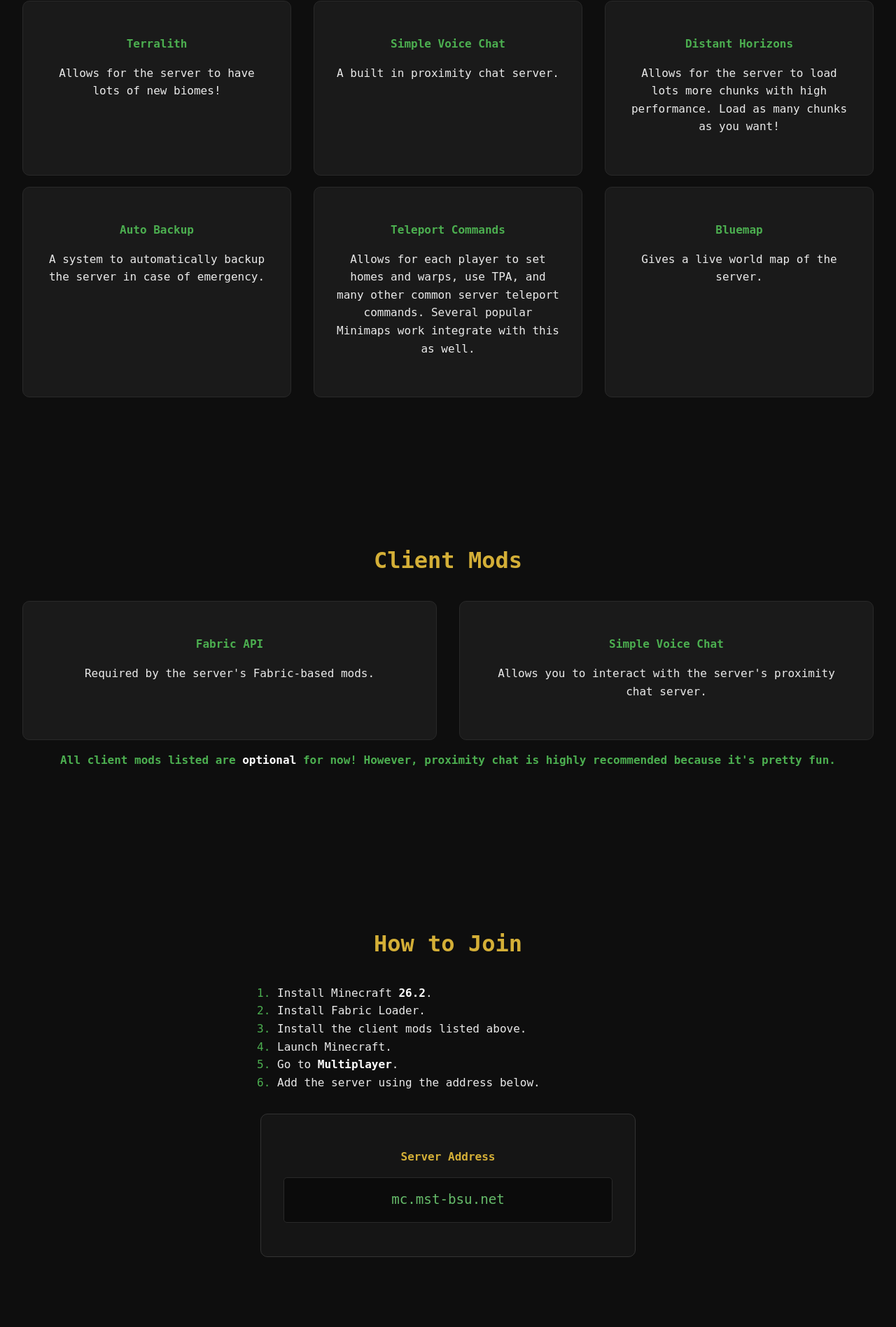
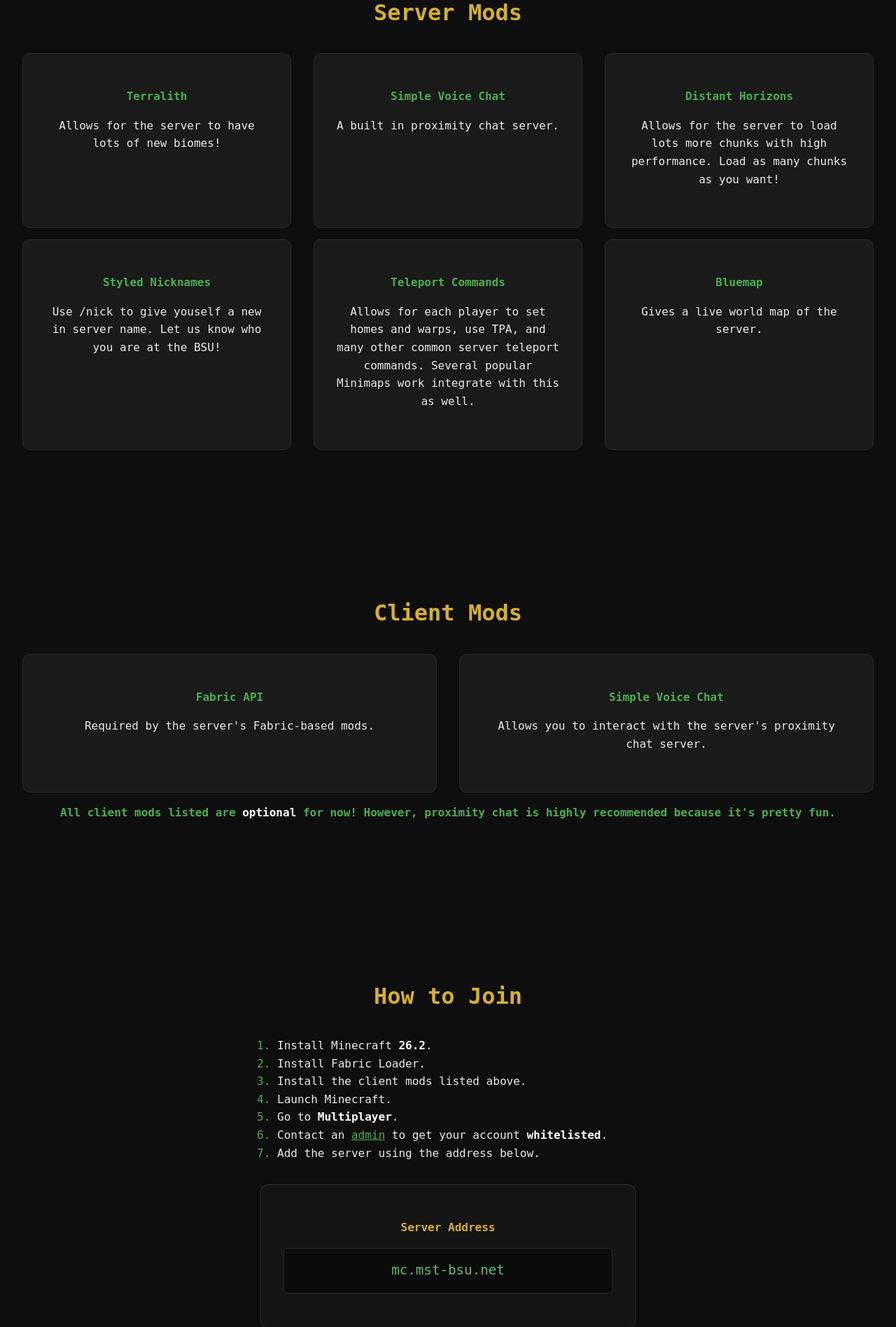
Before and after one commit to Isaac-Stephens/isaacstephens.com, a Flask app: page /bsu_mc in a window 1280 px wide. Shown: the part 3002-4899 px from the top of the page at 70% size. Run offline with Flask 3, Linux system fonts and the light colour scheme.

Commit message:
more updates to bsu_mc page

```diff
--- a/website/templates/bsu_mc.html
+++ b/website/templates/bsu_mc.html
@@ -69,6 +69,10 @@
             and is independently operated and maintained by myself (Isaac Stephens)
             and a few other current students and alumni.
         </p>
+
+        <p>
+            The server is <strong>WHITELIST ONLY</strong>, so you will need to contact on of the admins to join.
+        </p>
         <div class="project-card">
         <h3>
             <strong>Server Admin(s):</strong>
@@ -78,7 +82,7 @@
             <li class="admin-list">CVwiseguy (tech.savvy on Discord, assistant)</li>
         </ol>
         <p>
-            <i>Contact a server admin for any and all server management issues.</i>
+            <i>Contact a server admin to get <strong>whitelisted</strong> and for any and all server management issues.</i>
         </p>
         </div>
 
@@ -197,13 +201,14 @@
             </a>
         </div>
         <div class="projects-grid">
-            <a href="https://modrinth.com/mod/simple-server-backups"
+            <a href="https://modrinth.com/mod/styled-nicknames"
                class="project-card"
                target="_blank"
                rel="noopener noreferrer">
-                <h3>Auto Backup</h3>
+                <h3>Styled Nicknames</h3>
                 <p>
-                    A system to automatically backup the server in case of emergency.
+                    Use /nick to give youself a new in server name.
+                    Let us know who you are at the BSU!
                 </p>
             </a>
 
@@ -276,6 +281,7 @@
             <li>Install the client mods listed above.</li>
             <li>Launch Minecraft.</li>
             <li>Go to <strong>Multiplayer</strong>.</li>
+            <li>Contact an <a href="#about">admin</a> to get your account <strong>whitelisted</strong>.</li>
             <li>Add the server using the address below.</li>
         </ol>
 
```
